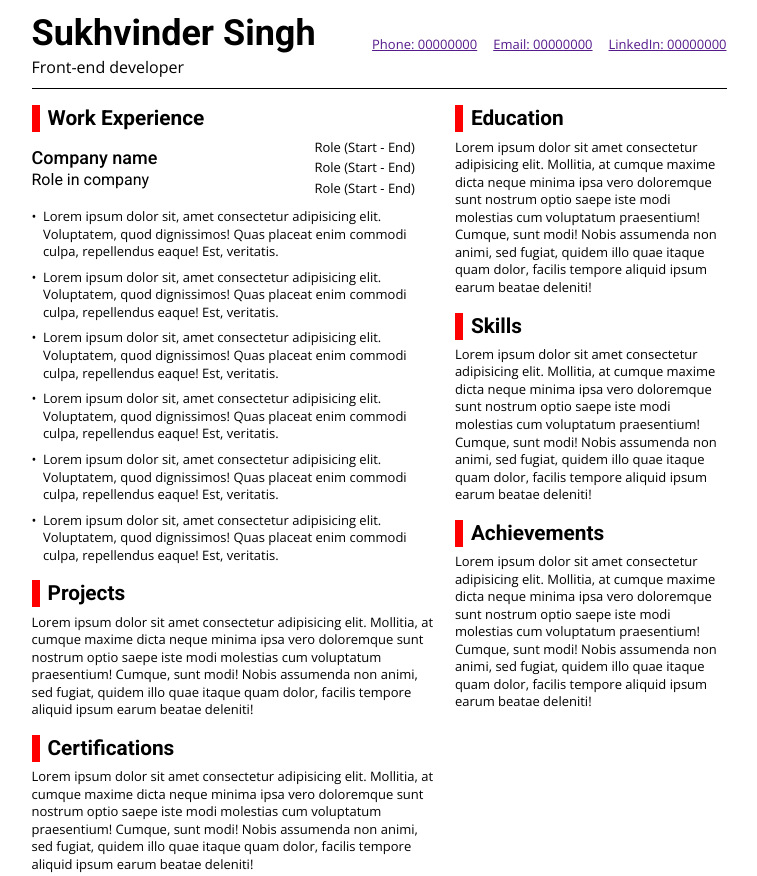
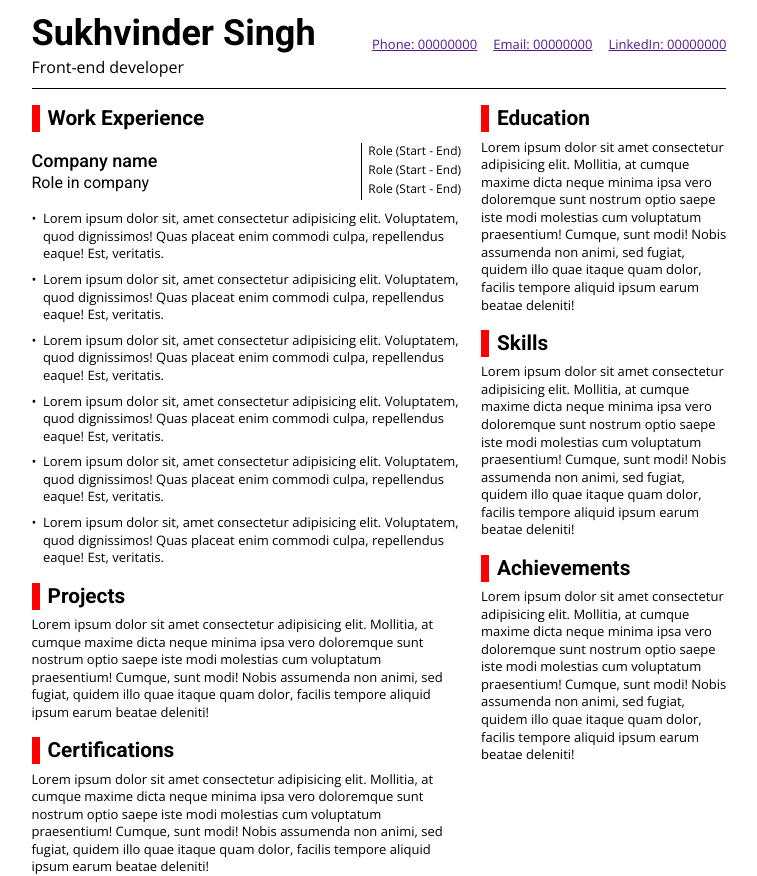
Before and after one commit to Sukhvinder-Singh/vue-resume, a Vue app: page / in a window 1280 px wide. Shown: the whole page, without its empty margins (261-1018 px from the left). Built offline with nearby package versions, Linux system fonts and the light colour scheme.

Commit message:
Styling changes

```diff
--- a/src/scss/base/_typography.scss
+++ b/src/scss/base/_typography.scss
@@ -60,3 +60,7 @@ a {
     font-size: 0.8125rem;
     line-height: 1.35;
 }
+
+strong {
+    font-weight: bolder;
+}
--- a/src/scss/components/resume/_resume.scss
+++ b/src/scss/components/resume/_resume.scss
@@ -8,9 +8,10 @@ $paper-height: 842px; // A4 paper height in px at 72dpi
 
     &__grid {
         display: grid;
-        grid-template-columns: 1.5fr 1fr;
+        grid-template-columns: 1.75fr 1fr;
         grid-template-rows: auto;
-        gap: 1em;
+        row-gap: 1em;
+        column-gap: 1.25em;
     }
 
     &__col {
--- a/src/scss/components/resume/_resume_header.scss
+++ b/src/scss/components/resume/_resume_header.scss
@@ -1,3 +1,4 @@
+.resume {
     .header {
         display: flex;
         flex-direction: row;
@@ -21,3 +22,4 @@
         justify-content: space-between;
         gap: 16px;
     }
+}
--- a/src/scss/components/resume/_resume_work.scss
+++ b/src/scss/components/resume/_resume_work.scss
@@ -1,17 +1,20 @@
+.resume {
     .work {
         &__details {
-        width: 100%;
-        max-width: calc(100% - 24px);
             display: flex;
             flex-direction: row;
             align-items: center;
             justify-content: space-between;
-        gap: 1em;
+            margin-top: 0.635em;
             margin-bottom: 0.635em;
         }
 
         &__progression {
+            border-left: 1px solid $black;
+            padding-left: 0.5em;
+
             li {
+                font-size: 0.75rem;
                 margin-bottom: 0.25em;
 
                 &::before {
@@ -20,3 +23,4 @@
             }
         }
     }
+}
```
Lines whose indentation alone changed are shown as unchanged.
